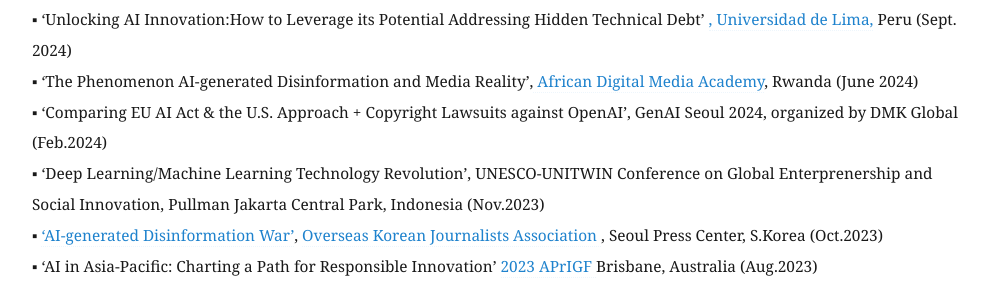
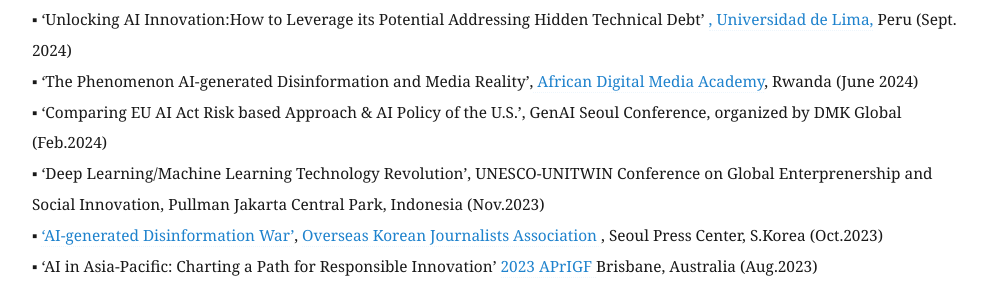
Before and after one commit to eunchangchoi/eunchangchoi.github.io, a Jekyll site: the page built from index.md, in a window 1280 px wide and 900 px high, scrolled down 5694 px. Shown: the part 158-446 px from the top of the window, without its empty margins (68-1061 px from the left). Built offline with Jekyll 4.4.1, drawn with Linux system fonts in a browser that asks for light colours.

Commit message:
Update index.md

```diff
--- a/index.md
+++ b/index.md
@@ -115,7 +115,7 @@
 ▪ ‘AI for Social Good: Leveraging AI for Sustainable Development Goals’ Universidad Católica de Santa María, Peru (Sept. 2024) <br>
 ▪ ‘Unlocking AI Innovation:How to Leverage its Potential Addressing Hidden Technical Debt’ <a href="https://www.ulima.edu.pe/">, Universidad de Lima,</a> Peru (Sept. 2024) <br>
 ▪ ‘The Phenomenon AI-generated Disinformation and Media Reality’,<a href="https://www.rwandaadma.com"> African Digital Media Academy</a>, Rwanda (June 2024)<br>
-▪ ‘Comparing EU AI Act & the U.S. Approach + Copyright Lawsuits against OpenAI’, GenAI Seoul 2024, organized by DMK Global (Feb.2024)<br>
+▪ ‘Comparing EU AI Act Risk based Approach & AI Policy of the U.S.’, GenAI Seoul Conference, organized by DMK Global (Feb.2024)<br>
 ▪ ‘Deep Learning/Machine Learning Technology Revolution’, UNESCO-UNITWIN Conference on Global Enterprenership and Social Innovation, Pullman Jakarta Central Park, Indonesia (Nov.2023) <br>
 ▪ <a href="https://www.francezone.com/xe/hanweeklynews/2348404">‘AI-generated Disinformation War’</a>, <a href="https://www.okja.org/"> Overseas Korean Journalists Association </a>, Seoul Press Center, S.Korea (Oct.2023) <br>
 ▪ ‘AI in Asia-Pacific: Charting a Path for Responsible Innovation’ <a href="https://forms.for.asia/proposal/?proposalform=NjQ1N2JkN2I4YmY3Yi8vMjMvLzEyNTQvLzA="> 2023 APrIGF </a> Brisbane, Australia (Aug.2023) <br>
```
